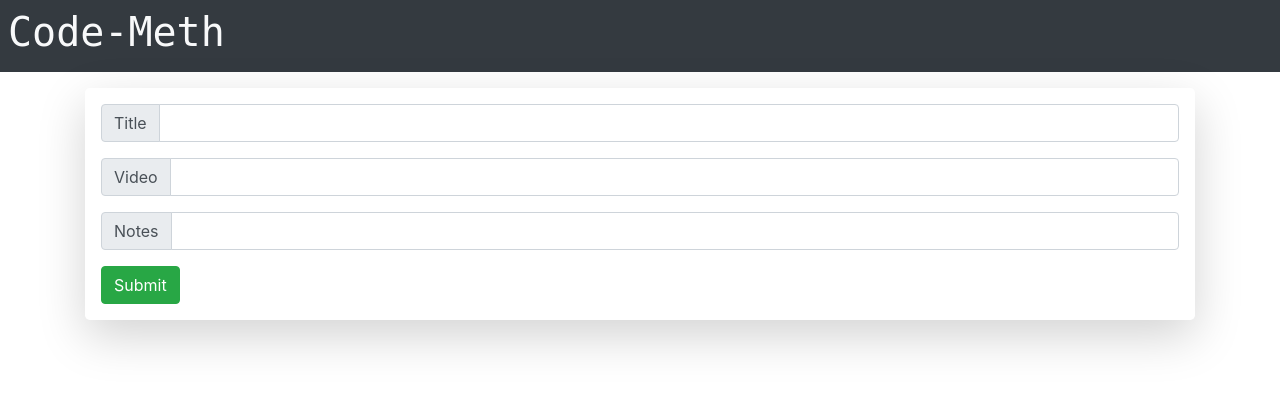
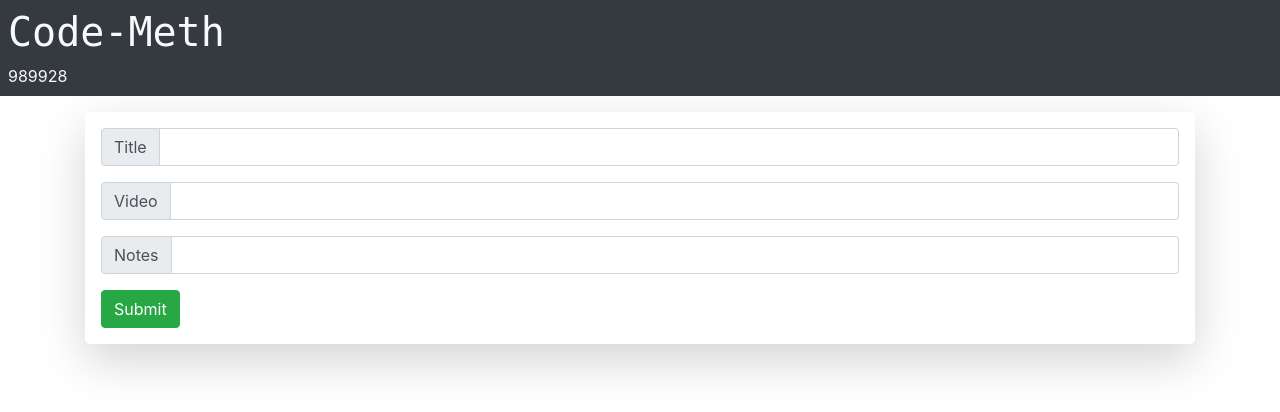
Before and after one commit to EagleCoder404/code-meth, a Flask app: page /add in a window 1280 px wide. Shown: the top 412 px of the page. Run offline with Flask 2, Linux system fonts and the light colour scheme; some libraries are stand-ins or nearby versions.

Commit message:
added easter egg

```diff
--- a/app/templates/base.html
+++ b/app/templates/base.html
@@ -18,8 +18,9 @@
 </head>
 <body>
 
-    <div class='container-fluid bg-dark text-light p-2'>
-        <h1 style="font-family:monospace">Code-Meth</h1>
+    <div class='container-fluid  bg-dark text-light p-2'>
+        <h1 style="font-family:monospace ">Code-Meth</h1>
+        <span class='text-right'>989928</span>
     </div>
 
     <div class='container mt-3'>
```
